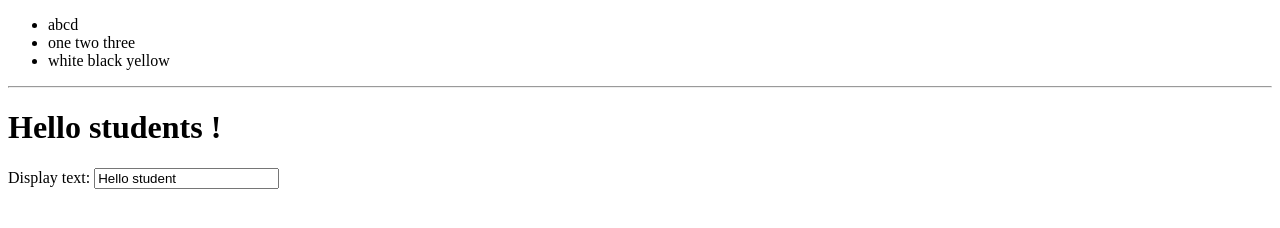
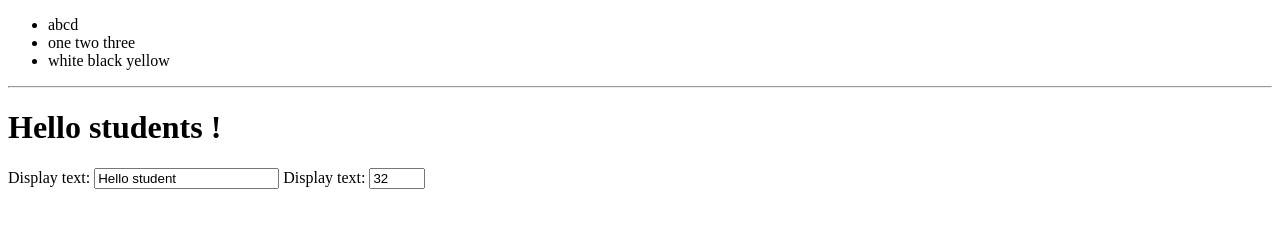
Before and after one commit to edigeevaaika/2.03.23, a plain HTML site: page index.html in a window 1280 px wide. Drawn offline with Linux system fonts and the light colour scheme.

Commit message:
added label with input for number

```diff
--- a/index.html
+++ b/index.html
@@ -20,6 +20,8 @@
 <label for="display-text">Display text:</label>
   <input type="text" id="display-text" value ="Hello student" placeholder = "example: +996525282" >
 
+  <label for="display-text">Display text:</label>
+  <input type="number" min="5" max="50" id = "font-size" value = "32">
 
  <script src="script.js"></script>
 </body>
```
